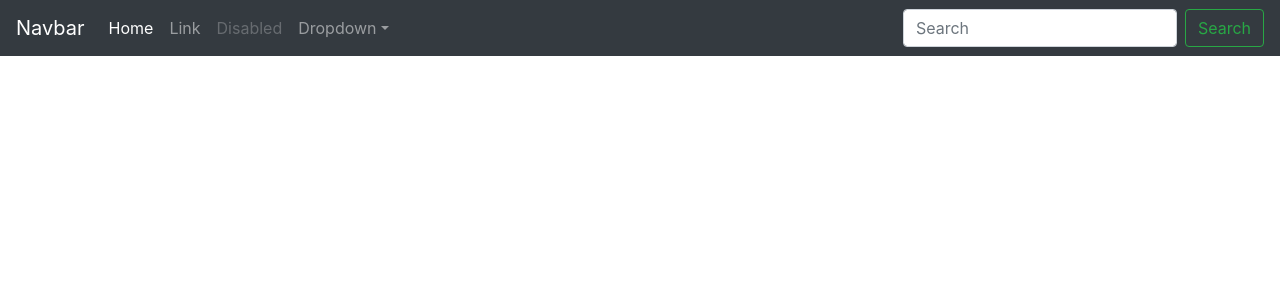
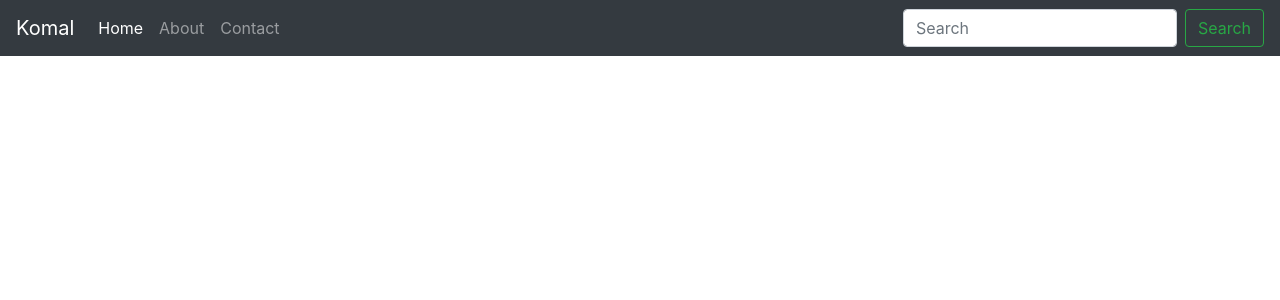
Before and after one commit to Dilipsa/blogtutorial, a Django app: page / in a window 1280 px wide. Shown: the top 300 px of the page. Run offline with Django 3.2, Linux system fonts and the light colour scheme; data that the repository does not hold is empty; some libraries are stand-ins or nearby versions.

Commit message:
[Update]Blog template

```diff
--- /dev/null
+++ b/blog/static/css/custom.css
@@ -0,0 +1,7 @@
+body {
+  padding-top: 5rem;
+}
+.starter-template {
+  padding: 3rem 1.5rem;
+  text-align: center;
+}
--- a/blog/templates/blog/post_list.html
+++ b/blog/templates/blog/post_list.html
@@ -1,3 +1,5 @@
+{% load staticfiles %}
+
 <!doctype html>
 <html lang="en">
   <head>
@@ -7,10 +9,12 @@
     <meta name="author" content="">
     <link rel="icon" href="../../../../favicon.ico">
 
-    <title>Starter Template for Bootstrap</title>
+    <title>Komal Patil Blog</title>
 
     <!-- Bootstrap core CSS -->
-    <link href="../../dist/css/bootstrap.min.css" rel="stylesheet">
+    <link rel="stylesheet" href="https://stackpath.bootstrapcdn.com/bootstrap/4.1.1/css/bootstrap.min.css" integrity="sha384-WskhaSGFgHYWDcbwN70/dfYBj47jz9qbsMId/iRN3ewGhXQFZCSftd1LZCfmhktB" crossorigin="anonymous">
+
+    <link href="{% static 'css/custom.css' %}"" rel="stylesheet">
 
     <!-- Custom styles for this template -->
     <link href="starter-template.css" rel="stylesheet">
@@ -19,7 +23,7 @@
   <body>
 
     <nav class="navbar navbar-expand-md navbar-dark bg-dark fixed-top">
-      <a class="navbar-brand" href="#">Navbar</a>
+      <a class="navbar-brand" href="#">Komal</a>
       <button class="navbar-toggler" type="button" data-toggle="collapse" data-target="#navbarsExampleDefault" aria-controls="navbarsExampleDefault" aria-expanded="false" aria-label="Toggle navigation">
         <span class="navbar-toggler-icon"></span>
       </button>
@@ -30,19 +34,12 @@
             <a class="nav-link" href="#">Home <span class="sr-only">(current)</span></a>
           </li>
           <li class="nav-item">
-            <a class="nav-link" href="#">Link</a>
+            <a class="nav-link" href="#">About</a>
           </li>
           <li class="nav-item">
-            <a class="nav-link disabled" href="#">Disabled</a>
+            <a class="nav-link" href="#">Contact</a>
           </li>
-          <li class="nav-item dropdown">
-            <a class="nav-link dropdown-toggle" href="https://example.com" id="dropdown01" data-toggle="dropdown" aria-haspopup="true" aria-expanded="false">Dropdown</a>
-            <div class="dropdown-menu" aria-labelledby="dropdown01">
-              <a class="dropdown-item" href="#">Action</a>
-              <a class="dropdown-item" href="#">Another action</a>
-              <a class="dropdown-item" href="#">Something else here</a>
-            </div>
-          </li>
+
         </ul>
         <form class="form-inline my-2 my-lg-0">
           <input class="form-control mr-sm-2" type="text" placeholder="Search" aria-label="Search">
```
